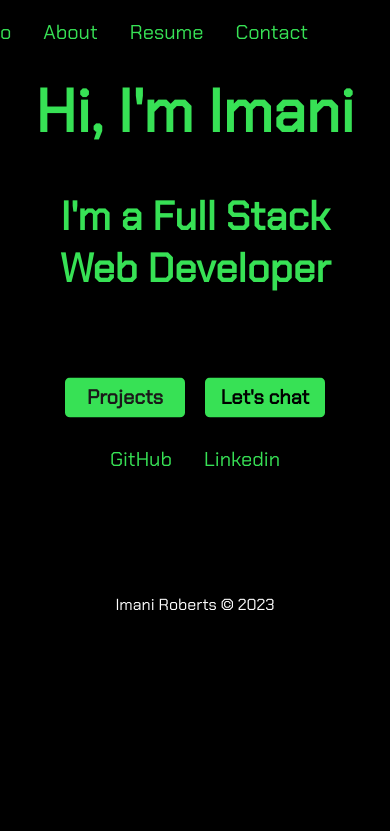
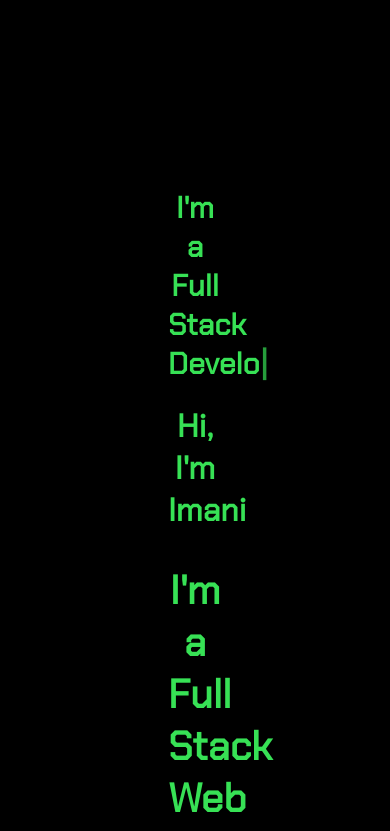
Before and after one commit to imanidev/portfolio-site, a React (Vite) app: page / in a window 390 px wide. Shown: the top 831 px of the page. Built offline with nearby package versions, Linux system fonts and the light colour scheme.

Commit message:
changed queries

```diff
--- a/src/App.css
+++ b/src/App.css
@@ -1,5 +1,5 @@
 #root {
-  /* max-width: 1280px; */
+  max-width: 1280px;
   margin: 0 auto;
   padding: 2rem;
   text-align: center;
@@ -11,6 +11,8 @@ body {
   height: 100%;
   background-color: black;
 }
+
+
 
 h2 {
   font-size: 40px;
@@ -89,8 +91,7 @@ h1,
 h2 {
   color: rgb(55, 225, 85);
 }
-
-    .typewriter-h1 {
+typing-effect-home{
   margin:40px;
   font-size: 50px;
 }
@@ -252,20 +253,33 @@ footer {
   padding: 1.5rem;
 }
 
-@media (min-width: 768px) {
-  .h1-container {
+@media (max-width: 768px) {
+  #root {
+    padding: 10rem;
+  }
+
+  .greeting-container {
     display: none;
   }
 
-      .typewriter-h1 {
+nav ul {
+  display: none;
+}
 
+  nav ul.scrolled {
+    display: none;
+    display: flex;
+    justify-content: center;
+    margin-right: 0px;
+  }
+
+.typing-effect-about, .typing-effect-home {
     font-size: 50px;
   }
 
-  .dict-gif{
+ .dict-gif{
     width: 600px;
-  }
-
+ }
 }
 
 @media (max-width: 600px) {
@@ -273,7 +287,7 @@ footer {
     font-size: 30px;
   }
 
-  .h1-container {
+  .greeting-container {
     display: none;
 
   }
@@ -293,8 +307,8 @@ footer {
   }
 }
 
-@media (max-width: 480px) {
-      .typewriter-h1 {
+@media (max-width: 490px) {
+      .typing-effect-home {
     display: none;
   }
 
@@ -302,7 +316,7 @@ footer {
       display: none;
     }
 
-  .h1-container {
+  .greeting-container {
     display: block;
     font-size: 30px;
   }
@@ -323,14 +337,15 @@ footer {
   }
 }
 
-@media screen and (max-width: 320px) {
-      .typewriter-h1 {
+@media screen and (max-width: 390px) {
+  .typing-effect-about, .typing-effect-home {
     display: none;
   }
 
-  .h1-container {
-    display: block;
-    font-size: 30px;
+
+
+  .greeting-container {
+    display: inline-block;
   }
 
   .intro-container{
@@ -341,12 +356,74 @@ footer {
     display: none;
     justify-content: center;
     text-align: center;
-    margin-right: 0;
-    flex-direction: column;
+    margin: auto;
   }
+
+nav ul.scrolled {
+display: none;
+}
+  nav li a {
+    color: rgb(55, 225, 85);
+    text-decoration: none;
+    font-size: 20px;
+    display: flex;
+  }
+
+  nav li a:hover {
+    font-style: oblique;
+  }
+
+  .socials {
+    display: none;
+  }
+
+  .chat-btn,
+  .project-btn {
+    display: flex;
+      margin-left: 50px;
+      margin-top: 5px;
+      animation: none;
+  }
+
+    .home-btns-container {
+      display: flex;
+      justify-content: center;
+      margin: auto;
+      margin-left: 80px;
+    }
+
+  .pong-gif,.dict-gif{
+    display:none;
+  }
+
+  footer {
+    display: flex;
+    justify-content: center;
+    padding: 5rem;
+}
 
   .home-btns-container {
     display: block;
     text-align: center;
   }
 }
+
+nav ul {
+  display: none;
+}
+
+
+
+@media screen and (max-width: 1024px){
+
+  .typing-effect-home {
+display: none;
+  }
+  }
+
+nav ul.scrolled {
+    display: none;
+    display: flex;
+    justify-content: center;
+    margin-right: 0px;
+  }
```
